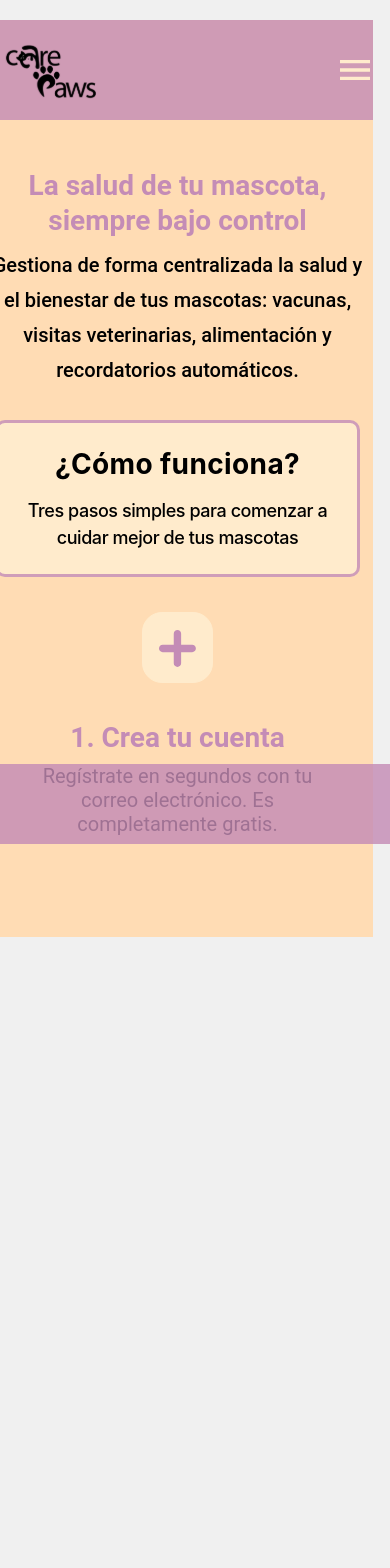
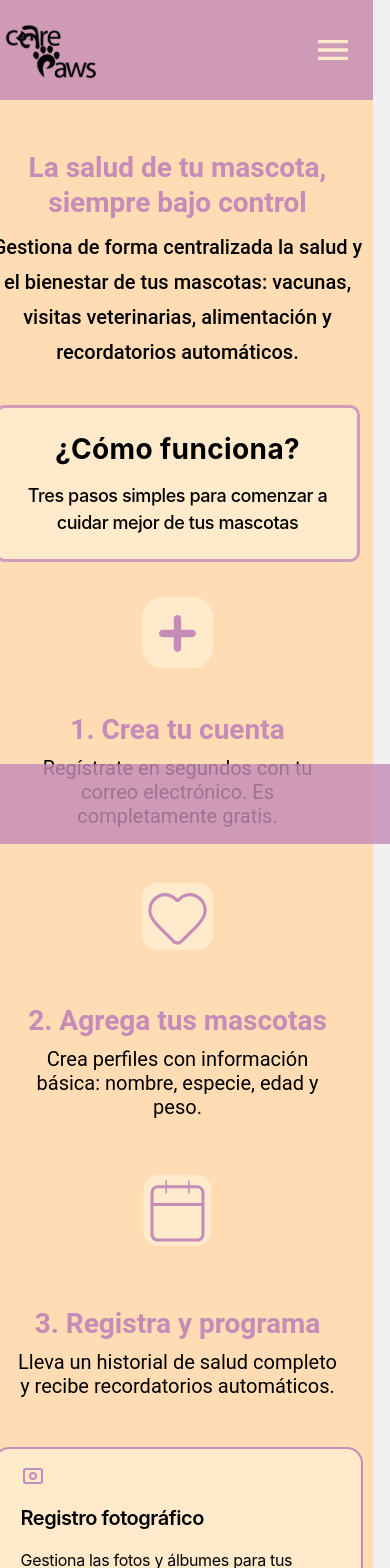
Before and after one commit to care-paws/pet-health-tracker-frontend, a React app in the folder frontend/: page / in a window 390 px wide. Shown: the top 1568 px of the page. Before the commit the page ends 937 px from the top, so only its background shows below. Built offline with nearby package versions, Linux system fonts and the light colour scheme; no server answers; the HTML template or start-up script is replaced by a standard one.

Commit message:
style: update AppFooter and LandingPage styles for improved responsiveness

```diff
--- a/frontend/src/components/AppFooter.module.css
+++ b/frontend/src/components/AppFooter.module.css
@@ -1,20 +1,20 @@
 .appFooter {
-  display: none;
+  display: block;
+  padding: 12px 16px;
+  width: 100%;
+  max-width: 412px;
+  height: 80px;
+  margin-top: auto;
+  position: relative; /* flows as a normal block in tall viewports */
+  background: transparent;
 }
 
 @media (max-height: 917px) {
   .appFooter {
-    display: block;
-    padding: 12px 16px;
-    width: 100%;
-    max-width: 412px;
     position: fixed;
     left: 50%;
     bottom: 0;
     transform: translateX(-50%);
-    margin-top: auto;
     z-index: 10;
-    height: 80px;
-    background: transparent;
   }
 }
--- a/frontend/src/pages/landing/LandingPage.jsx
+++ b/frontend/src/pages/landing/LandingPage.jsx
@@ -101,7 +101,7 @@ function LandingPage() {
 
         {/* Step 2 Icon */}
         <div className={`${styles["stepIcon"]} ${styles["stepIconMedium"]}`}>
-          <img src={heartButtonIcon} alt="heart button" width={91} height={86} />
+          <img src={heartButtonIcon} alt="heart button" width={71} height={71} />
         </div>
         <section className={styles["step"]}>
           <h3 className={styles["step__title"]}>2. Agrega tus mascotas</h3>
@@ -110,7 +110,7 @@ function LandingPage() {
 
         {/* Step 3 Icon */}
         <div className={`${styles["stepIcon"]} ${styles["stepIconLarge"]}`}>
-          <img src={calendarButtonIcon} alt="calendar" width={89} height={93} />
+          <img src={calendarButtonIcon} alt="calendar" width={71} height={71} />
         </div>
         <section className={styles["step"]}>
           <h3 className={styles["step__title"]}>3. Registra y programa</h3>
--- a/frontend/src/pages/landing/LandingPage.module.css
+++ b/frontend/src/pages/landing/LandingPage.module.css
@@ -1,8 +1,9 @@
 /* Landing Page Block */
 .landingPage {
   position: relative;
-  width: 412px;
-  height: 917px;
+  width: 100%;
+  max-width: 412px;
+  min-height: 100vh;
   background: var(--color-primary);
   overflow: hidden;
   margin: 0 auto;
@@ -10,10 +11,11 @@
 
 /* Header Block */
 .landingPage__header {
-  position: absolute;
+  position: sticky;
   top: 0;
   left: 0;
-  width: 412px;
+  width: 100%;
+  max-width: 412px;
   height: 100px;
   background: var(--color-border);
   display: flex;
@@ -151,15 +153,15 @@
 /* Main Content Block */
 .landingPage__mainContent {
   width: 100%;
-  height: 100vh;
+  min-height: calc(100vh - 100px);
   overflow-x: hidden;
   overflow-y: auto;
   display: flex;
   flex-direction: column;
   align-items: center;
   gap: 35px;
-  padding-top: 150px;
-  padding-bottom: 130px;
+  padding-top: 50px;
+  padding-bottom: 50px;
 }
 
 /* Hero Section Block */
--- a/frontend/src/styles/globals.css
+++ b/frontend/src/styles/globals.css
@@ -21,7 +21,6 @@ body {
   align-items: flex-start;
   min-height: 100vh;
   width: 100%;
-  margin-top: 20px;
 }
 
 /* CSS Variables */
```
